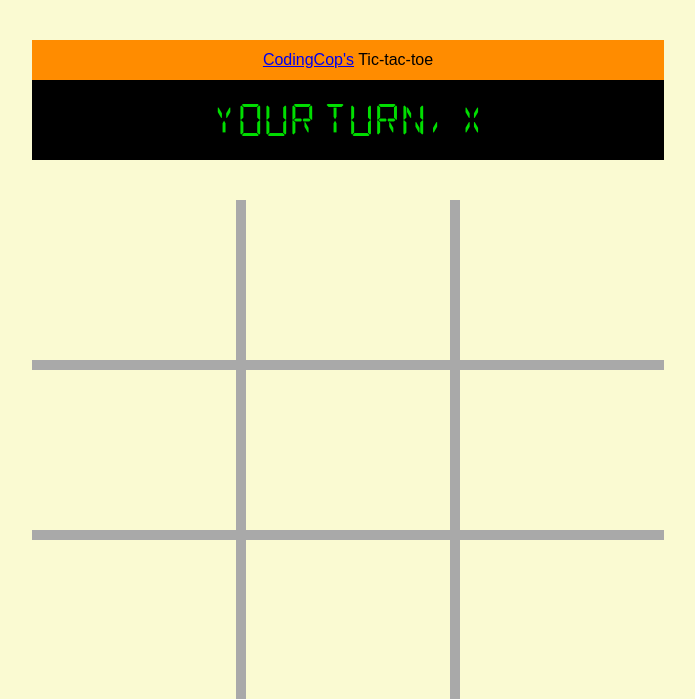
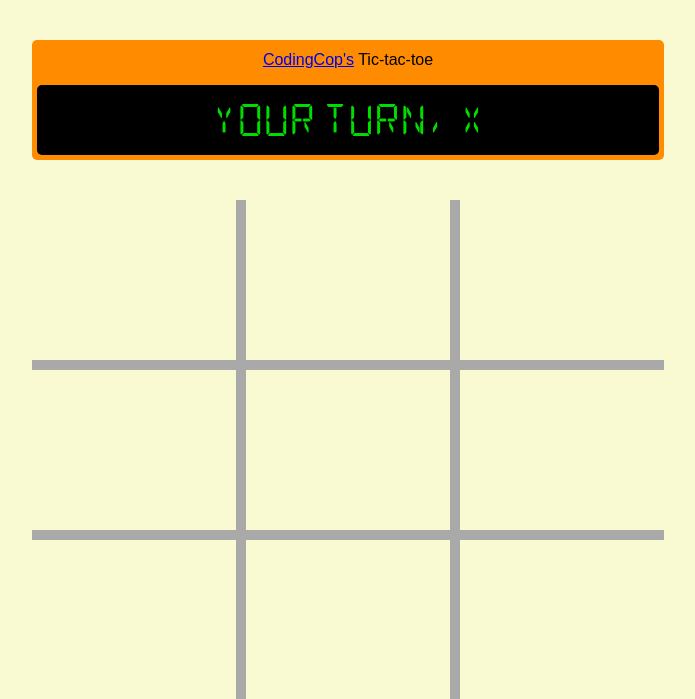
Before and after one commit to cleve703/tic-tac-toe, a PHP site: page / in a window 1280 px wide. Shown: the top 699 px of the page, without its empty margins (292-987 px from the left). Run offline with PHP 8.4, Linux system fonts and the light colour scheme; some web fonts are replaced.

Commit message:
add border radius to message board

```diff
--- a/script.js
+++ b/script.js
@@ -52,7 +52,10 @@ var gameBoard = (function() {
       (a3.marker === letter && b2.marker === letter && c1.marker === letter))
       {
         document.getElementById("message-board-message").innerHTML = `${currentTurn} wins!!!`
-        outcome = true
+        outcome = true;
+      } else if (step == 8 && outcome == false) {
+        document.getElementById("message-board-message").innerHTML = `It's a tie!!!`
+        outcome = true;
       }
     });
     return outcome;
@@ -105,8 +108,3 @@ const displayController = (function() {
   gameBoard.spaceList().forEach(element => addListener(element))
 
 })()
-
-// set current turn
-// update message board with current turn
-// event listener for avail squares with current turn arg
-//
--- a/style.css
+++ b/style.css
@@ -11,11 +11,14 @@ body {
   grid-template-columns: 1fr;
   grid-template-rows: 5vh 10vh;
   background-color: darkorange;
+  border-radius: 5px;
 }
 .message-board {
   display: grid;
   align-content: center;
   justify-content: center;
+  border-radius: 5px;
+  margin: 5px;
 }
 #message-board-label {
   font-family: sans-serif;
```
